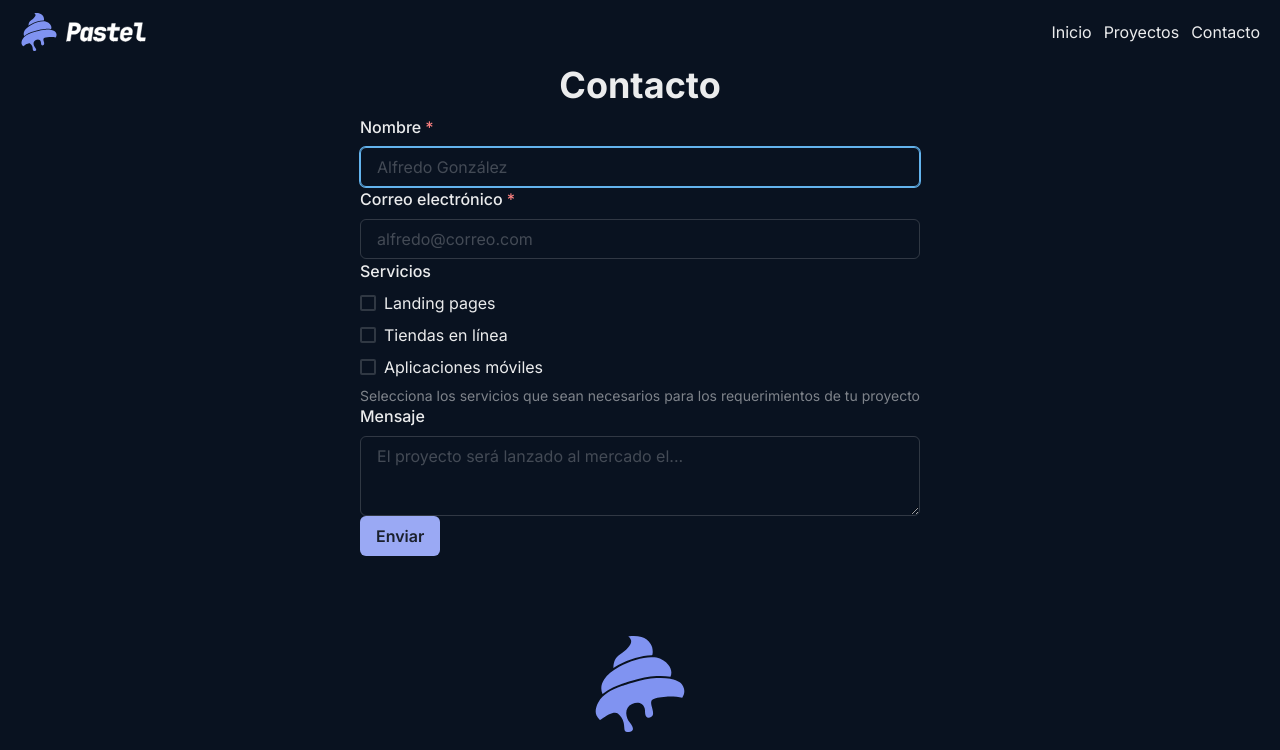
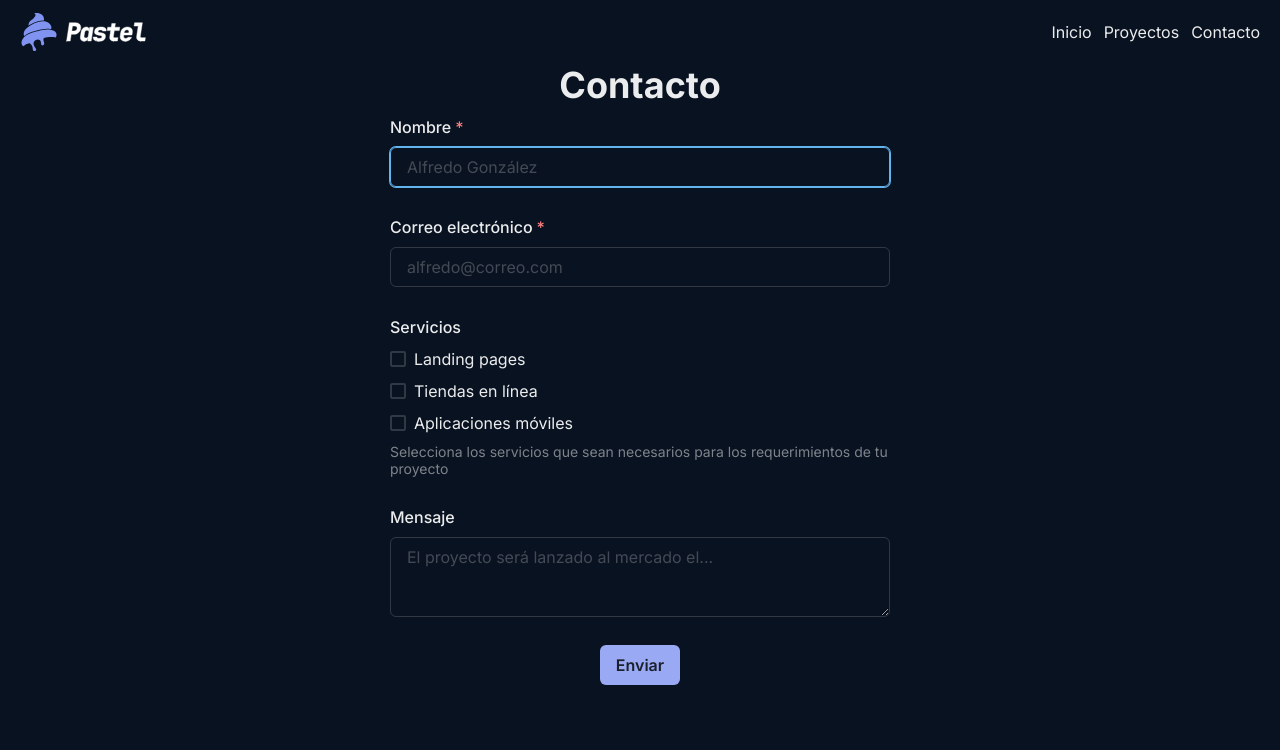
Before and after one commit to pastelcode/web-site, a React (Create React App) app: page /contacto in a window 1280 px wide. Shown: the top 750 px of the page. Built offline with nearby package versions, Linux system fonts and the light colour scheme.

Commit message:
Improve form design
- Add width and max width to form container
- Add spacing to form fields through a vertical stack

```diff
--- a/src/pages/ContactPage.tsx
+++ b/src/pages/ContactPage.tsx
@@ -1,5 +1,6 @@
 import { useSearchParams } from 'react-router-dom'
 import {
+  Box,
   Button,
   Checkbox,
   CheckboxGroup,
@@ -50,6 +51,7 @@ const ContactPage = (): JSX.Element => {
   return (
     <VStack>
       <Heading>Contacto</Heading>
+      <Box width="90%" maxWidth="500px">
         <Formik
           validationSchema={DataScheme}
           initialValues={initialFormValues}
@@ -60,6 +62,7 @@ const ContactPage = (): JSX.Element => {
           {({ errors, touched, isSubmitting, handleBlur, handleChange }) => {
             return (
               <Form>
+                <VStack spacing={7}>
                   <Field name="name">
                     {() => (
                       <TextInput
@@ -134,10 +137,12 @@ const ContactPage = (): JSX.Element => {
                   <Button isLoading={isSubmitting} type="submit">
                     Enviar
                   </Button>
+                </VStack>
               </Form>
             )
           }}
         </Formik>
+      </Box>
     </VStack>
   )
 }
```
Lines whose indentation alone changed are shown as unchanged.
